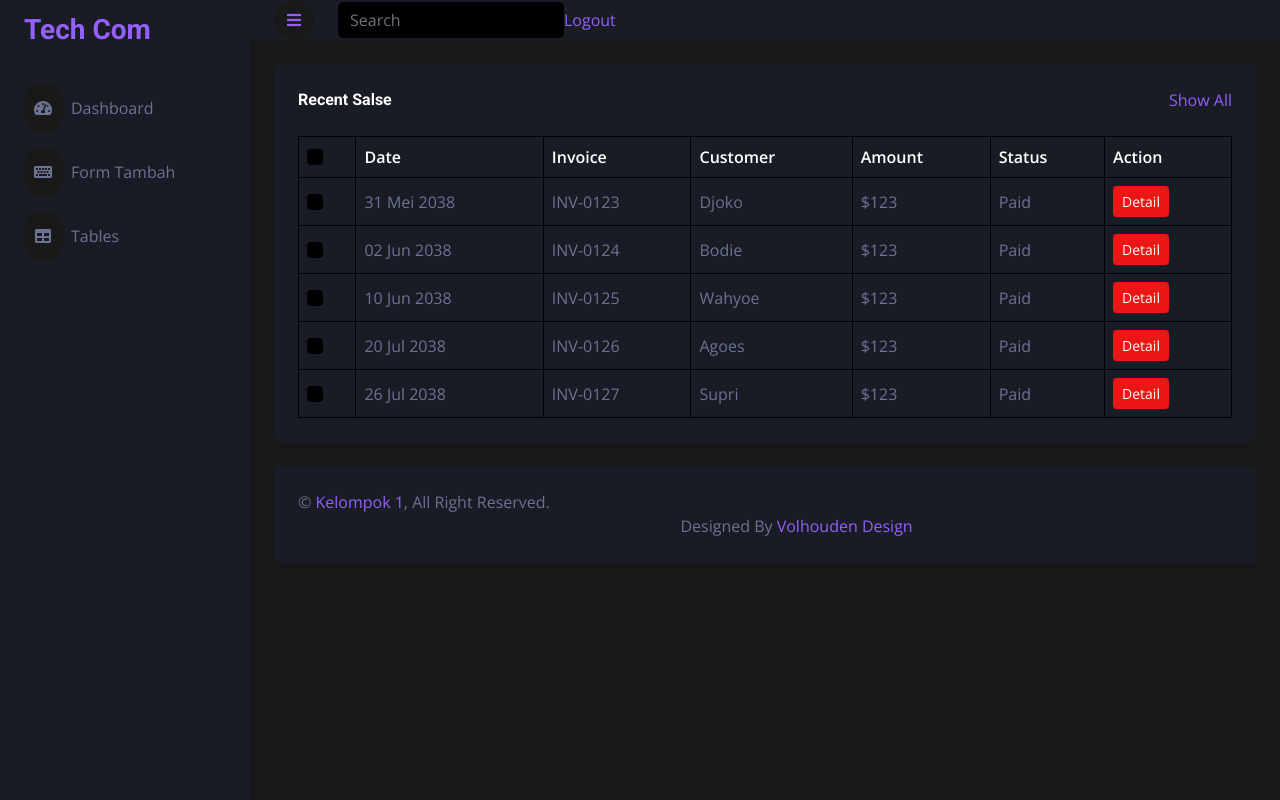
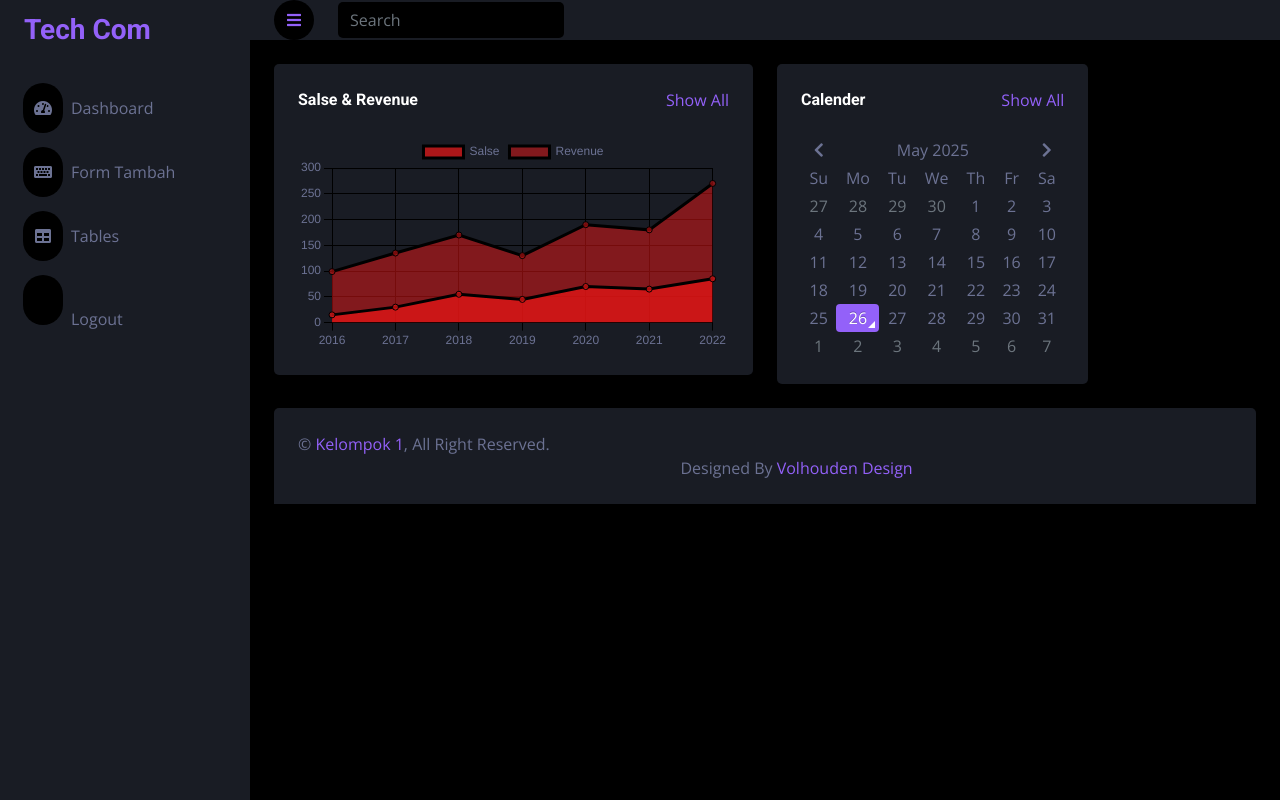
Before and after one commit to 481n4y4/Kelompok1-TA, a PHP site: page / in a window 1280 px wide. Run offline with PHP 8.4, Linux system fonts and the light colour scheme; some libraries are stand-ins or nearby versions.

Commit message:
pembaruan index, layout, dan css

```diff
--- a/css/style.css
+++ b/css/style.css
@@ -3,7 +3,7 @@
   --primary: #9361f9;
   --secondary: #191c24;
   --light: #6c7293;
-  --dark: #191919;
+  --dark: #000000;
 }
 
 .back-to-top {
--- a/index.php
+++ b/index.php
@@ -2,81 +2,35 @@
 include "layout/header.php"
 ?>
 
-            <!-- Sale & Revenue Start -->
-
-
-            <!-- Recent Sales Start -->
+        <!-- Sales Chart Start -->
         <div class="container-fluid pt-4 px-4">
+          <div class="row g-4">
+            <div class="col-sm-12 col-xl-6">
               <div class="bg-secondary text-center rounded p-4">
-                    <div class="d-flex align-items-center justify-content-between mb-4">
-                        <h6 class="mb-0">Recent Salse</h6>
+                <div
+                  class="d-flex align-items-center justify-content-between mb-4"
+                >
+                  <h6 class="mb-0">Salse & Revenue</h6>
                   <a href="">Show All</a>
                 </div>
-                    <div class="table-responsive">
-                        <table class="table text-start align-middle table-bordered table-hover mb-0">
-                            <thead>
-                                <tr class="text-white">
-                                    <th scope="col"><input class="form-check-input" type="checkbox"></th>
-                                    <th scope="col">Date</th>
-                                    <th scope="col">Invoice</th>
-                                    <th scope="col">Customer</th>
-                                    <th scope="col">Amount</th>
-                                    <th scope="col">Status</th>
-                                    <th scope="col">Action</th>
-                                </tr>
-                            </thead>
-                            <tbody>
-                                <tr>
-                                    <td><input class="form-check-input" type="checkbox"></td>
-                                    <td>31 Mei 2038</td>
-                                    <td>INV-0123</td>
-                                    <td>Djoko</td>
-                                    <td>$123</td>
-                                    <td>Paid</td>
-                                    <td><a class="btn btn-sm btn-primary" href="">Detail</a></td>
-                                </tr>
-                                <tr>
-                                    <td><input class="form-check-input" type="checkbox"></td>
-                                    <td>02 Jun 2038</td>
-                                    <td>INV-0124</td>
-                                    <td>Bodie</td>
-                                    <td>$123</td>
-                                    <td>Paid</td>
-                                    <td><a class="btn btn-sm btn-primary" href="">Detail</a></td>
-                                </tr>
-                                <tr>
-                                    <td><input class="form-check-input" type="checkbox"></td>
-                                    <td>10 Jun 2038</td>
-                                    <td>INV-0125</td>
-                                    <td>Wahyoe</td>
-                                    <td>$123</td>
-                                    <td>Paid</td>
-                                    <td><a class="btn btn-sm btn-primary" href="">Detail</a></td>
-                                </tr>
-                                <tr>
-                                    <td><input class="form-check-input" type="checkbox"></td>
-                                    <td>20 Jul 2038</td>
-                                    <td>INV-0126</td>
-                                    <td>Agoes</td>
-                                    <td>$123</td>
-                                    <td>Paid</td>
-                                    <td><a class="btn btn-sm btn-primary" href="">Detail</a></td>
-                                </tr>
-                                <tr>
-                                    <td><input class="form-check-input" type="checkbox"></td>
-                                    <td>26 Jul 2038</td>
-                                    <td>INV-0127</td>
-                                    <td>Supri</td>
-                                    <td>$123</td>
-                                    <td>Paid</td>
-                                    <td><a class="btn btn-sm btn-primary" href="">Detail</a></td>
-                                </tr>
-                            </tbody>
-                        </table>
+                <canvas id="salse-revenue"></canvas>
+              </div>
+            </div>
+            <div class="col-sm-12 col-md-6 col-xl-4">
+              <div class="h-100 bg-secondary rounded p-4">
+                <div
+                  class="d-flex align-items-center justify-content-between mb-4"
+                >
+                  <h6 class="mb-0">Calender</h6>
+                  <a href="">Show All</a>
+                </div>
+                <div id="calender"></div>
               </div>
             </div>
           </div>
-            <!-- Recent Sales End -->
+        </div>
+        <!-- Sales Chart End -->
+
 
 <?php
 include "layout/footer.php"
--- a/layout/footer.php
+++ b/layout/footer.php
@@ -34,6 +34,32 @@
 
     <!-- Template Javascript -->
     <script src="js/main.js"></script>
+    <script>
+      var ctx2 = $("#salse-revenue").get(0).getContext("2d");
+      var myChart2 = new Chart(ctx2, {
+        type: "line",
+        data: {
+          labels: ["2016", "2017", "2018", "2019", "2020", "2021", "2022"],
+          datasets: [
+            {
+              label: "Salse",
+              data: [15, 30, 55, 45, 70, 65, 85],
+              backgroundColor: "rgba(235, 22, 22, .7)",
+              fill: true,
+            },
+            {
+              label: "Revenue",
+              data: [99, 135, 170, 130, 190, 180, 270],
+              backgroundColor: "rgba(235, 22, 22, .5)",
+              fill: true,
+            },
+          ],
+        },
+        options: {
+          responsive: true,
+        },
+      });
+    </script>
 </body>
 
 </html>
--- a/layout/header.php
+++ b/layout/header.php
@@ -58,6 +58,7 @@ require_once 'config/controller.php';
                     <a href="index.php" class="nav-item nav-link"><i class="fa fa-tachometer-alt me-2"></i>Dashboard</a>
                     <a href="form.php" class="nav-item nav-link"><i class="fa fa-keyboard me-2"></i>Form Tambah</a>
                     <a href="table.php" class="nav-item nav-link"><i class="fa fa-table me-2"></i>Tables</a>
+                    <a href="logout.php" class="nav-item nav-link"><i class="fa fa-right-from-bracket me-2"></i>Logout</a>
                 </div>
             </nav>
         </div>
@@ -76,8 +77,5 @@ require_once 'config/controller.php';
                 <form class="d-none d-md-flex ms-4">
                     <input class="form-control bg-dark border-0" type="search" placeholder="Search">
                 </form>
-                <form>
-                    <a href="logout.php">Logout</a>
-                </form>
             </nav>
             <!-- Navbar End -->
```
Also changed, not shown: css/register.css (+35 -20 lines). Lines whose indentation alone changed are shown as unchanged.
